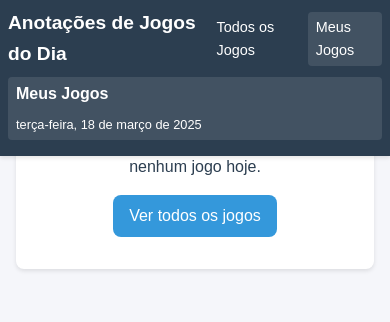
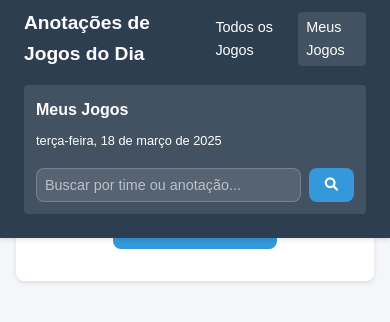
Before and after one commit to elfabitto/note-play-jogos-do-dia, a Flask app: page /meus-jogos in a window 390 px wide. Shown: the top 322 px of the page. Run offline with Flask 3, Linux system fonts and the light colour scheme; data that the repository does not hold is empty.

Commit message:
Adicionar funcionalidade de busca e melhorar layout na página "Meus Jogos"

```diff
--- a/app.py
+++ b/app.py
@@ -264,18 +264,13 @@ def get_jogos():
         # Se o Firebase não estiver configurado, retornar jogos sem verificar anotações
         return jsonify(jogos)
 
-    # Verificar quais jogos têm anotações
-    hoje = datetime.now().date()
-
     # Consultar anotações no Firestore
     anotacoes_ref = db.collection('anotacoes').stream()
     jogos_ids_com_anotacao = set()
 
     for doc in anotacoes_ref:
         anotacao = doc.to_dict()
-        data_hora = anotacao.get('data_hora')
-        if isinstance(data_hora, datetime) and data_hora.date() == hoje:
-            jogos_ids_com_anotacao.add(anotacao.get('jogo_id'))
+        jogos_ids_com_anotacao.add(anotacao.get('jogo_id'))
 
     for jogo in jogos:
         jogo['tem_anotacao'] = jogo['id'] in jogos_ids_com_anotacao
@@ -287,31 +282,21 @@ def get_anotacoes():
     if not db:
         return jsonify([])
 
-    # Obter a data atual (apenas a parte da data, sem a hora)
-    hoje = datetime.utcnow().date()
-
     # Consultar anotações no Firestore
     anotacoes_ref = db.collection('anotacoes')
-    # Não podemos filtrar diretamente por data no Firestore como no SQL
-    # Então vamos buscar todas as anotações e filtrar no código
     anotacoes_docs = anotacoes_ref.stream()
 
     resultado = []
     for doc in anotacoes_docs:
         anotacao = doc.to_dict()
-        # Converter o timestamp do Firestore para datetime
-        data_hora = anotacao.get('data_hora')
-        if isinstance(data_hora, datetime):
-            # Se a data da anotação for hoje, incluir no resultado
-            if data_hora.date() == hoje:
-                anotacao['id'] = doc.id
-                resultado.append({
-                    'id': doc.id,
-                    'jogo_id': anotacao.get('jogo_id'),
-                    'time_casa': anotacao.get('time_casa'),
-                    'time_visitante': anotacao.get('time_visitante'),
-                    'texto': anotacao.get('texto')
-                })
+        anotacao['id'] = doc.id
+        resultado.append({
+            'id': doc.id,
+            'jogo_id': anotacao.get('jogo_id'),
+            'time_casa': anotacao.get('time_casa'),
+            'time_visitante': anotacao.get('time_visitante'),
+            'texto': anotacao.get('texto')
+        })
 
     return jsonify(resultado)
 
--- a/static/css/pages/meus_jogos.css
+++ b/static/css/pages/meus_jogos.css
@@ -42,25 +42,93 @@
 }
 
 .meus_jogos__header-content {
-    max-width: 1200px;
+    max-width: 1000px;
     margin: 0 auto;
+    padding: 0 1rem;
 }
 
 .meus_jogos__info-container {
-    margin-bottom: 0.5rem;
+    margin: 0.5rem 0;
     display: flex;
     justify-content: space-between;
     align-items: center;
     background-color: rgba(255, 255, 255, 0.1);
-    padding: 0.25rem 0.5rem;
+    padding: 0.4rem 0.75rem;
     border-radius: 4px;
     z-index: 2;
+    gap: 0.75rem;
 }
 
-.meus_jogos__info-container h2 {
+.jogos-container {
+    max-width: 1000px;
+    margin: 0.75rem auto 0;
+    padding: 0 1rem;
+}
+
+#lista-jogos {
+    margin: 0 -1rem;  /* Remove o padding lateral dos cards */
+}
+
+.meus_jogos__header-top {
+    display: flex;
+    align-items: center;
+    gap: 1.5rem;
+    min-width: max-content;
+}
+
+.meus_jogos__header-top h2 {
     color: white;
     font-size: 1rem;
     margin: 0;
+    white-space: nowrap;
+}
+
+.data-atual {
+    white-space: nowrap;
+}
+
+.meus_jogos__busca {
+    flex: 1;
+    max-width: 400px;
+}
+
+.meus_jogos__busca-container {
+    display: flex;
+    gap: 0.5rem;
+}
+
+.meus_jogos__busca-input {
+    flex: 1;
+    padding: 0.5rem;
+    border: 1px solid rgba(255, 255, 255, 0.2);
+    border-radius: var(--borda-raio);
+    background-color: rgba(255, 255, 255, 0.1);
+    color: white;
+    font-size: 0.9rem;
+}
+
+.meus_jogos__busca-input::placeholder {
+    color: rgba(255, 255, 255, 0.6);
+}
+
+.meus_jogos__busca-input:focus {
+    outline: none;
+    border-color: var(--cor-secundaria);
+    background-color: rgba(255, 255, 255, 0.15);
+}
+
+.meus_jogos__busca-btn {
+    padding: 0.5rem 1rem;
+    background-color: var(--cor-secundaria);
+    border: none;
+    border-radius: var(--borda-raio);
+    color: white;
+    cursor: pointer;
+    transition: background-color 0.3s;
+}
+
+.meus_jogos__busca-btn:hover {
+    background-color: #2980b9;
 }
 
 .meus_jogos__mensagem-vazia {
@@ -128,7 +196,25 @@
 
     .meus_jogos__info-container {
         flex-direction: column;
+        align-items: stretch;
+        gap: 1rem;
+        margin: 1rem 0;
+    }
+
+    .meus_jogos__header-top {
+        flex-direction: column;
         align-items: flex-start;
         gap: 0.5rem;
     }
+
+    .meus_jogos__busca {
+        max-width: none;
+        width: 100%;
+    }
 }
+
+@media (max-width: 480px) {
+    .meus_jogos__info-container {
+        padding: 0.75rem;
+    }
+}
--- a/static/js/meus_jogos.js
+++ b/static/js/meus_jogos.js
@@ -1,7 +1,94 @@
+// Armazenar dados originais para filtrar
+let todosJogos = [];
+let todasAnotacoes = {};
+
 document.addEventListener('DOMContentLoaded', () => {
     carregarMeusJogos();
     atualizarDataAtual();
+
+    // Configurar busca
+    const buscaInput = document.getElementById('busca-input');
+    const buscaBtn = document.getElementById('busca-btn');
+
+    buscaInput.addEventListener('input', () => {
+        filtrarJogos(buscaInput.value);
+    });
+
+    buscaBtn.addEventListener('click', () => {
+        filtrarJogos(buscaInput.value);
+    });
+
+    // Permitir busca ao pressionar Enter
+    buscaInput.addEventListener('keypress', (e) => {
+        if (e.key === 'Enter') {
+            filtrarJogos(buscaInput.value);
+        }
+    });
 });
+
+function filtrarJogos(termoBusca) {
+    const listaJogos = document.getElementById('lista-jogos');
+    listaJogos.innerHTML = '';
+
+    if (!termoBusca.trim()) {
+        // Se não houver termo de busca, mostrar todos os jogos
+        renderizarJogos(todosJogos);
+        return;
+    }
+
+    const termoLower = termoBusca.toLowerCase();
+
+    const jogosFiltrados = todosJogos.filter(jogo => {
+        const anotacao = todasAnotacoes[jogo.id];
+
+        // Verificar se o termo está no nome dos times
+        const timeCasaMatch = jogo.time_casa.toLowerCase().includes(termoLower);
+        const timeVisitanteMatch = jogo.time_visitante.toLowerCase().includes(termoLower);
+
+        // Verificar se o termo está no texto da anotação
+        const anotacaoMatch = anotacao && anotacao.texto.toLowerCase().includes(termoLower);
+
+        return timeCasaMatch || timeVisitanteMatch || anotacaoMatch;
+    });
+
+    if (jogosFiltrados.length === 0) {
+        listaJogos.innerHTML = `
+            <div class="meus_jogos__mensagem-vazia">
+                <p>Nenhum resultado encontrado para "${termoBusca}"</p>
+                <button onclick="limparBusca()" class="meus_jogos__btn-voltar">Limpar busca</button>
+            </div>
+        `;
+        return;
+    }
+
+    renderizarJogos(jogosFiltrados);
+}
+
+function limparBusca() {
+    const buscaInput = document.getElementById('busca-input');
+    buscaInput.value = '';
+    renderizarJogos(todosJogos);
+}
+
+function renderizarJogos(jogos) {
+    const listaJogos = document.getElementById('lista-jogos');
+    listaJogos.innerHTML = '';
+
+    if (jogos.length === 0) {
+        listaJogos.innerHTML = `
+            <div class="meus_jogos__mensagem-vazia">
+                <p>Você ainda não fez anotações em nenhum jogo hoje.</p>
+                <a href="/" class="meus_jogos__btn-voltar">Ver todos os jogos</a>
+            </div>
+        `;
+        return;
+    }
+
+    jogos.forEach(jogo => {
+        const jogoElement = criarElementoJogo(jogo, todasAnotacoes[jogo.id]);
+        listaJogos.appendChild(jogoElement);
+    });
+}
 
 // Função para obter o código de país correto para a bandeira
 function getCodigoBandeira(pais, slug) {
@@ -55,35 +142,19 @@ async function carregarMeusJogos() {
         const jogosResponse = await fetch('/api/jogos');
         const jogos = await jogosResponse.json();
 
-        // Criar um mapa de jogos com anotações
-        const jogosComAnotacoes = jogos.filter(jogo =>
-            anotacoes.some(anotacao => anotacao.jogo_id === jogo.id)
-        );
+        // Criar um mapa de jogos com anotações e ordenar por data (mais recente primeiro)
+        todosJogos = jogos
+            .filter(jogo => anotacoes.some(anotacao => anotacao.jogo_id === jogo.id))
+            .sort((a, b) => b.data_hora - a.data_hora); // Ordem decrescente
 
         // Mapear anotações por jogo_id
-        const anotacoesPorJogo = {};
+        todasAnotacoes = {};
         anotacoes.forEach(anotacao => {
-            anotacoesPorJogo[anotacao.jogo_id] = anotacao;
+            todasAnotacoes[anotacao.jogo_id] = anotacao;
         });
 
-        // Renderizar jogos com anotações
-        const listaJogos = document.getElementById('lista-jogos');
-        listaJogos.innerHTML = '';
-
-        if (jogosComAnotacoes.length === 0) {
-            listaJogos.innerHTML = `
-                <div class="meus_jogos__mensagem-vazia">
-                    <p>Você ainda não fez anotações em nenhum jogo hoje.</p>
-                    <a href="/" class="meus_jogos__btn-voltar">Ver todos os jogos</a>
-                </div>
-            `;
-            return;
-        }
-
-        jogosComAnotacoes.forEach(jogo => {
-            const jogoElement = criarElementoJogo(jogo, anotacoesPorJogo[jogo.id]);
-            listaJogos.appendChild(jogoElement);
-        });
+        // Renderizar jogos
+        renderizarJogos(todosJogos);
     } catch (error) {
         console.error('Erro ao carregar meus jogos:', error);
     }
@@ -123,9 +194,9 @@ function criarElementoJogo(jogo, anotacao) {
     // Time visitante
     jogoCard.querySelector('.time:last-child .time-nome').textContent = jogo.time_visitante;
 
-    // Adicionar emoji de relógio ao horário
+    // Adicionar horário e data
     const horarioElement = jogoCard.querySelector('.horario');
-    horarioElement.innerHTML = `<span>🕒</span><span>${formatarData(jogo.data_hora)}</span>`;
+    horarioElement.innerHTML = formatarData(jogo.data_hora);
 
     // Preencher anotação existente
     const textarea = jogoCard.querySelector('.anotacao-texto');
@@ -316,11 +387,20 @@ async function salvarAnotacao(jogoCard) {
 function formatarData(timestamp) {
     if (!timestamp) return '';
 
-    // O Sofascore envia timestamp em segundos, precisamos converter para milissegundos
+    // O Sofascore envia timestamp em segundos
     const data = new Date(timestamp * 1000);
 
-    return data.toLocaleTimeString('pt-BR', {
+    const horario = data.toLocaleTimeString('pt-BR', {
         hour: '2-digit',
-        minute: '2-digit'
+        minute: '2-digit',
+        hour12: false
     });
+
+    const dataFormatada = data.toLocaleDateString('pt-BR', {
+        day: 'numeric',
+        month: 'long',
+        year: 'numeric'
+    });
+
+    return `<span>📅 ${dataFormatada}</span> <span>🕒 ${horario}</span>`;
 }
--- a/templates/meus_jogos.html
+++ b/templates/meus_jogos.html
@@ -19,8 +19,18 @@
                 </nav>
             </div>
             <div class="meus_jogos__info-container">
-                <h2>Meus Jogos</h2>
-                <span id="data-atual" class="data-atual"></span>
+                <div class="meus_jogos__header-top">
+                    <h2>Meus Jogos</h2>
+                    <span id="data-atual" class="data-atual"></span>
+                </div>
+                <div class="meus_jogos__busca">
+                    <div class="meus_jogos__busca-container">
+                        <input type="text" id="busca-input" placeholder="Buscar por time ou anotação..." class="meus_jogos__busca-input">
+                        <button id="busca-btn" class="meus_jogos__busca-btn">
+                            <i class="fas fa-search"></i>
+                        </button>
+                    </div>
+                </div>
             </div>
         </div>
     </header>
```
Also changed, not shown: static/js/main.js (+24 -6 lines).
